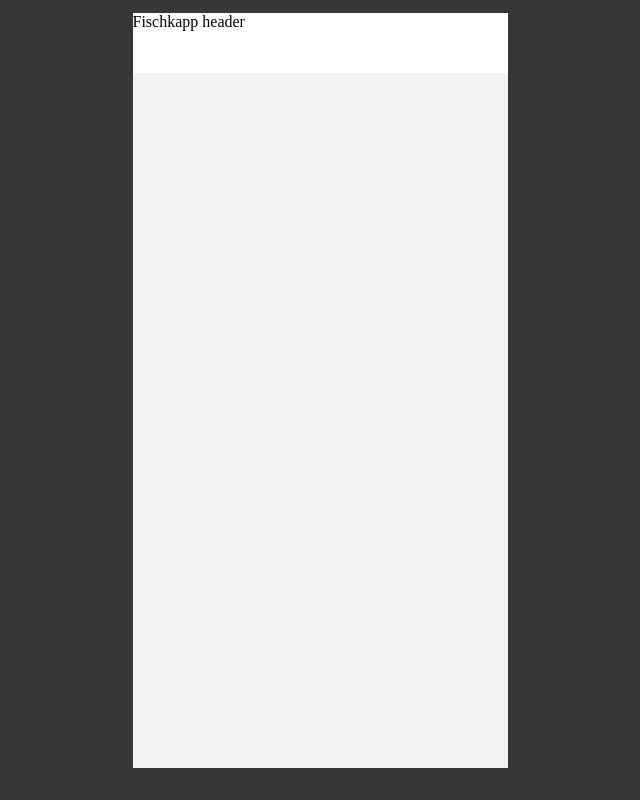
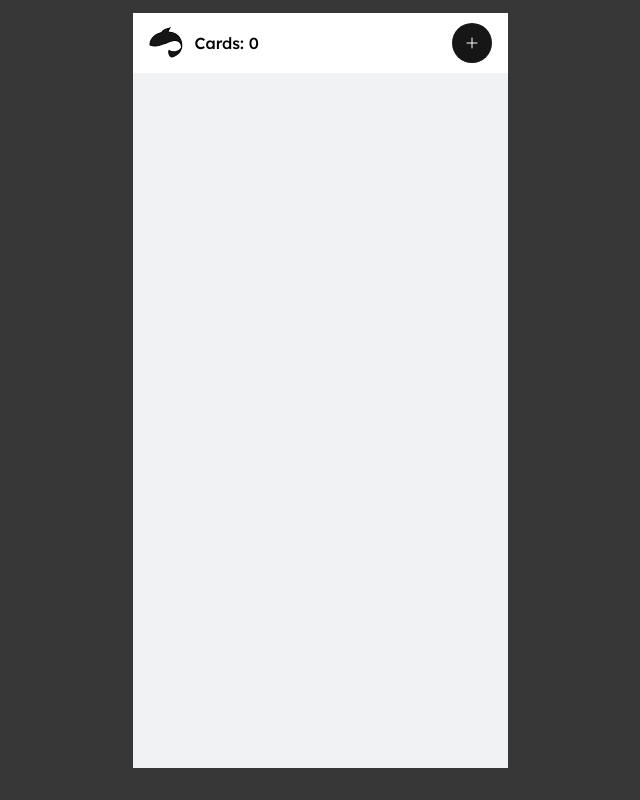
Before and after one commit to mmcode9407/fischkapp, a React (Vite) app: page / in a window 1280 px wide. Shown: the whole page, without its empty margins (320-960 px from the left). Built offline with nearby package versions, Linux system fonts and the light colour scheme.

Commit message:
feat: create app header

```diff
--- a/src/App.css
+++ b/src/App.css
@@ -1,9 +1,23 @@
+@import url('https://fonts.googleapis.com/css2?family=Lexend:wght@500&display=swap');
+
+:root {
+	--white: #fff;
+	--background: #f1f2f3;
+	--accent: #161616;
+	--typo: #b6b6b6;
+	--border: #ebebec;
+}
+
 * {
-  margin: 0;
-  padding: 0;
-  box-sizing: border-box;
+	margin: 0;
+	padding: 0;
+	box-sizing: border-box;
+}
+
+html {
+	font-family: 'Lexend', sans-serif;
 }
 
 body {
-  background: #373737;
+	background: #373737;
 }
--- a/src/components/AppHeader.module.css
+++ b/src/components/AppHeader.module.css
@@ -1,4 +1,26 @@
 .header {
-  height: 60px;
-  background: #fff;
+	display: flex;
+	align-items: center;
+	justify-content: space-between;
+	height: 60px;
+	padding: 16px;
+	background: var(--white);
 }
+
+.container {
+	display: flex;
+	align-items: center;
+	gap: 12px;
+}
+
+.add__btn {
+	display: flex;
+	justify-content: center;
+	align-items: center;
+	width: 2.5rem;
+	height: 2.5rem;
+	border: none;
+	border-radius: 50%;
+	background-color: var(--accent);
+	cursor: pointer;
+}
--- a/src/components/AppHeader.tsx
+++ b/src/components/AppHeader.tsx
@@ -1,5 +1,24 @@
-import styles from "./AppHeader.module.css";
+import styles from './AppHeader.module.css';
+import appLogo from '../../public/fishkapp_logo.svg';
+import addIcon from '../../public/icons/addIcon.svg';
+import { useState } from 'react';
 
-export const AppHeader = () => (
-  <header className={styles.header}>Fischkapp header</header>
-);
+export const AppHeader = () => {
+	const [cards, setCards] = useState<number>(0);
+
+	const handleAddCard = () => {
+		setCards((prev) => prev + 1);
+	};
+
+	return (
+		<header className={styles.header}>
+			<div className={styles.container}>
+				<img src={appLogo} alt='App logo' />
+				<p>Cards: {cards}</p>
+			</div>
+			<button className={styles.add__btn} onClick={handleAddCard}>
+				<img src={addIcon} alt='Add icon' />
+			</button>
+		</header>
+	);
+};
--- a/src/types/index.d.ts
+++ b/src/types/index.d.ts
@@ -2,3 +2,8 @@ declare module '*.module.css' {
 	const content: Record<string, string>;
 	export default content;
 }
+
+declare module '*.svg' {
+	const value: any;
+	export default value;
+}
```
Also changed, not shown: public/fishkapp_logo.svg (added), public/icons/addIcon.svg (added).
